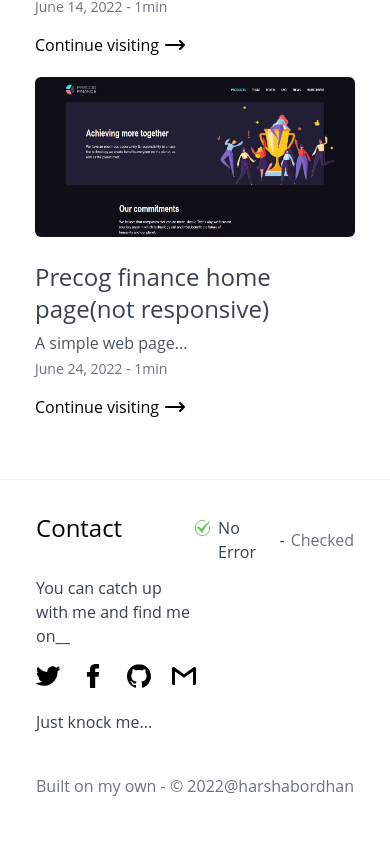
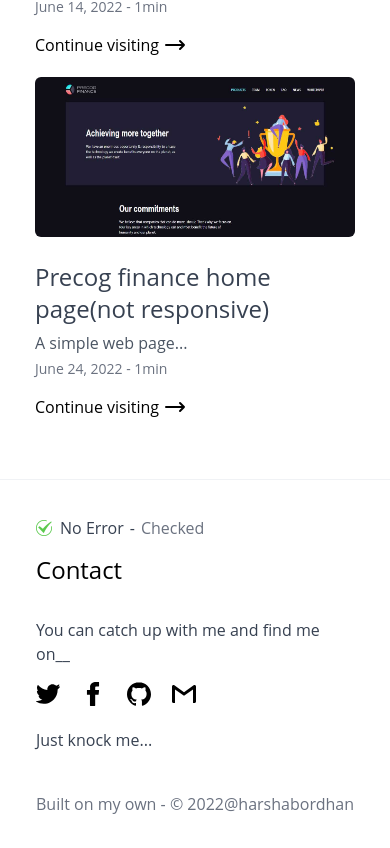
Before and after one commit to HarshaBordhan/harshabordhan, a Next.js app: page /blog in a window 390 px wide. Shown: the part 1293-2141 px from the top of the page. Built offline with nearby package versions, Linux system fonts and the light colour scheme.

Commit message:
Fixed Previous Problems

```diff
--- a/components/Layout/Footer.js
+++ b/components/Layout/Footer.js
@@ -10,8 +10,8 @@ import Checked from '../../src/img/checked.png';
 export default function Footer() {
   return (
     <footer className="footer homeDiv border-t dark:border-zinc-800">
-      <div className="h-auto flex justify-between">
-        <div className="flex w-1/2 flex-col">
+      <div className="footer-content h-auto flex justify-between">
+        <div className="first-content flex w-1/2 flex-col">
           <h3 className="mb-8 text-2xl font-medium text-black dark:text-white">
             Contact
           </h3>
@@ -69,7 +69,7 @@ export default function Footer() {
           </div>
           <p className="">Just knock me...</p>
         </div>
-        <div className="flex w-1/2 justify-end items-start">
+        <div className="second-content flex w-1/2 justify-end items-start">
           <span className="w-4 h-4 mt-2 mr-2 flex items-center">
             <Image src={Checked} alt="Check" width={22} height={22} />
           </span>{' '}
--- a/pages/index.js
+++ b/pages/index.js
@@ -51,8 +51,8 @@ export default function Home() {
       <Header color={setColor} colorTheme={colors} />
       <main className="home px-0.5 py-7 grid grid-cols-2 auto-rows-auto">
         <div className="first homeDiv fst">
-          <h2 className="text-4xl font-medium mb-2 text-black dark:text-white z-10 md:text-3xl">
-            <span className={`highlight`} id={`${colors}`}>
+          <h2 className="text-4xl font-medium mb-2 text-black dark:text-white z-10 md:text-3xl sm:text-2xl">
+            <span className={`highlight whitespace-nowrap`} id={`${colors}`}>
               Harsha Bordhan Chakma
             </span>
           </h2>
--- a/styles/globals.css
+++ b/styles/globals.css
@@ -246,7 +246,7 @@ a {
     .colorsdiv {
       padding-top: 0px;
       height: auto;
-      left: calc(50% - 72px);
+      left: calc(45% - 72px);
     }
 
     .colorsbar {
@@ -258,6 +258,20 @@ a {
       /* transition: 0.2s all ease-out; */
       transform: rotate(90deg);
     }
+
+    .footer-content {
+      min-height: 240px;
+      flex-direction: column-reverse;
+    }
+
+    .first-content {
+      width: 100%;
+    }
+
+    .second-content {
+      width: 100%;
+      justify-content: flex-start;
+    }
   }
 
   @media (min-width: 550px) {
```
